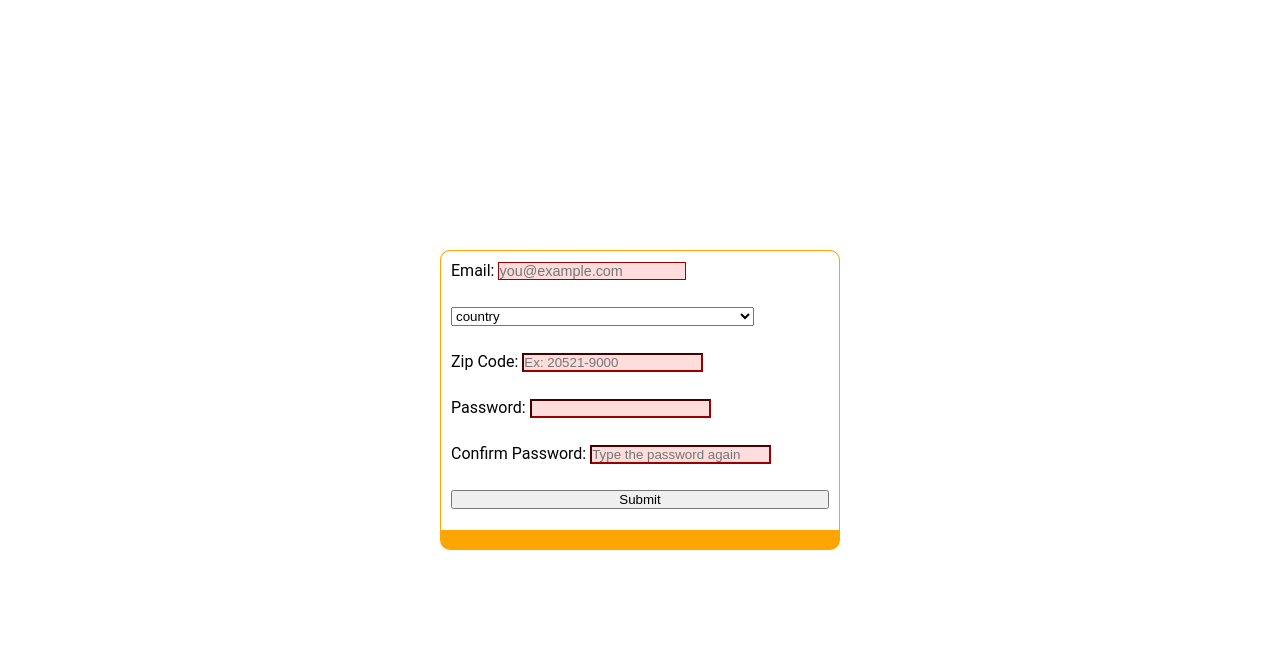
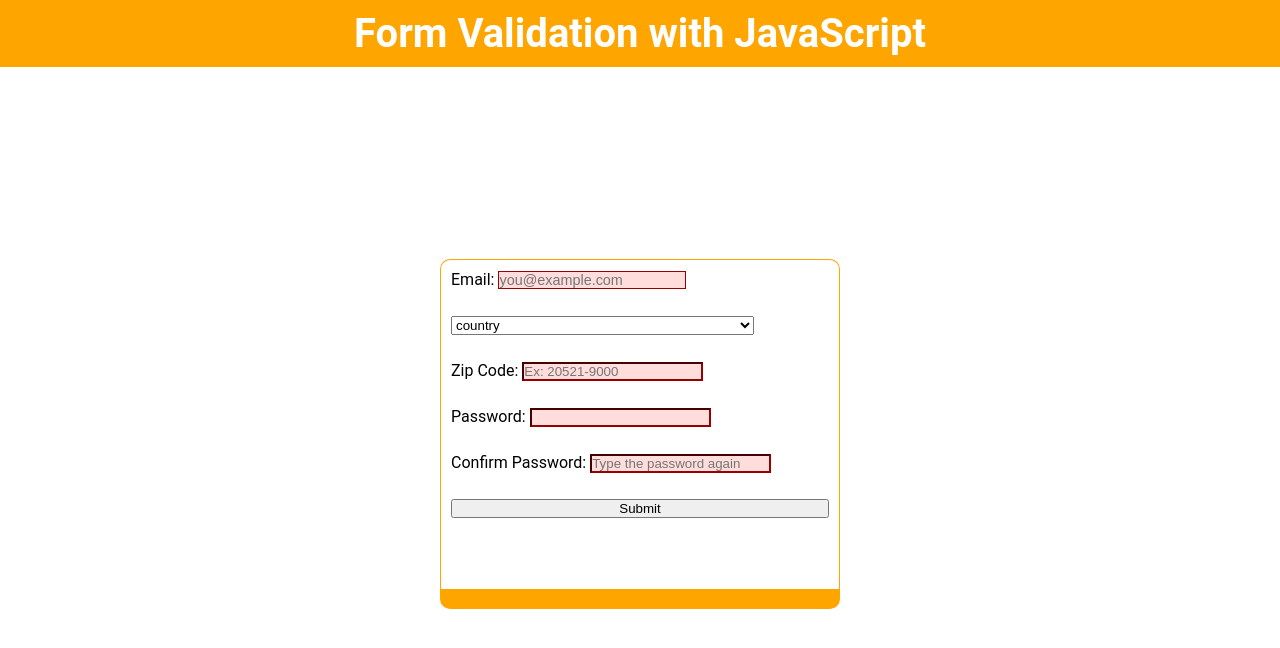
Before and after one commit to 4whatspc3/Form-Validation-JS, a website built with webpack: page src/index.html in a window 1280 px wide. Built offline with nearby package versions, Linux system fonts and the light colour scheme.

Commit message:
Add a title

```diff
--- a/src/index.html
+++ b/src/index.html
@@ -6,6 +6,8 @@
   </head>
 
   <body>
+    <div class="title"><p>Form Validation with JavaScript</p></div>
+
     <div class="main-container">
       <div class="form-container">
         <form novalidate>
--- a/src/style.css
+++ b/src/style.css
@@ -13,15 +13,36 @@ body {
     "Apple Color Emoji", "Segoe UI Emoji", "Segoe UI Symbol";
 }
 
+body {
+  display: flex;
+  flex-direction: column;
+  justify-content: center;
+  align-items: center;
+}
+
+.title {
+  width: 100%;
+  font-size: 40px;
+  font-weight: bold;
+  color: white;
+  background-color: orange;
+  padding: 10px;
+}
+
+.title p {
+  text-align: center;
+}
+
 .main-container {
   height: 100%;
   display: flex;
+  flex-direction: column;
   justify-content: center;
   align-items: center;
 }
 
 .form-container {
-  min-height: 300px;
+  min-height: 350px;
   width: 400px;
   border-radius: 10px;
   border: 1px solid orange;
```
Also changed, not shown: dist/app.bundle.js, dist/index.html, 1 other file.
